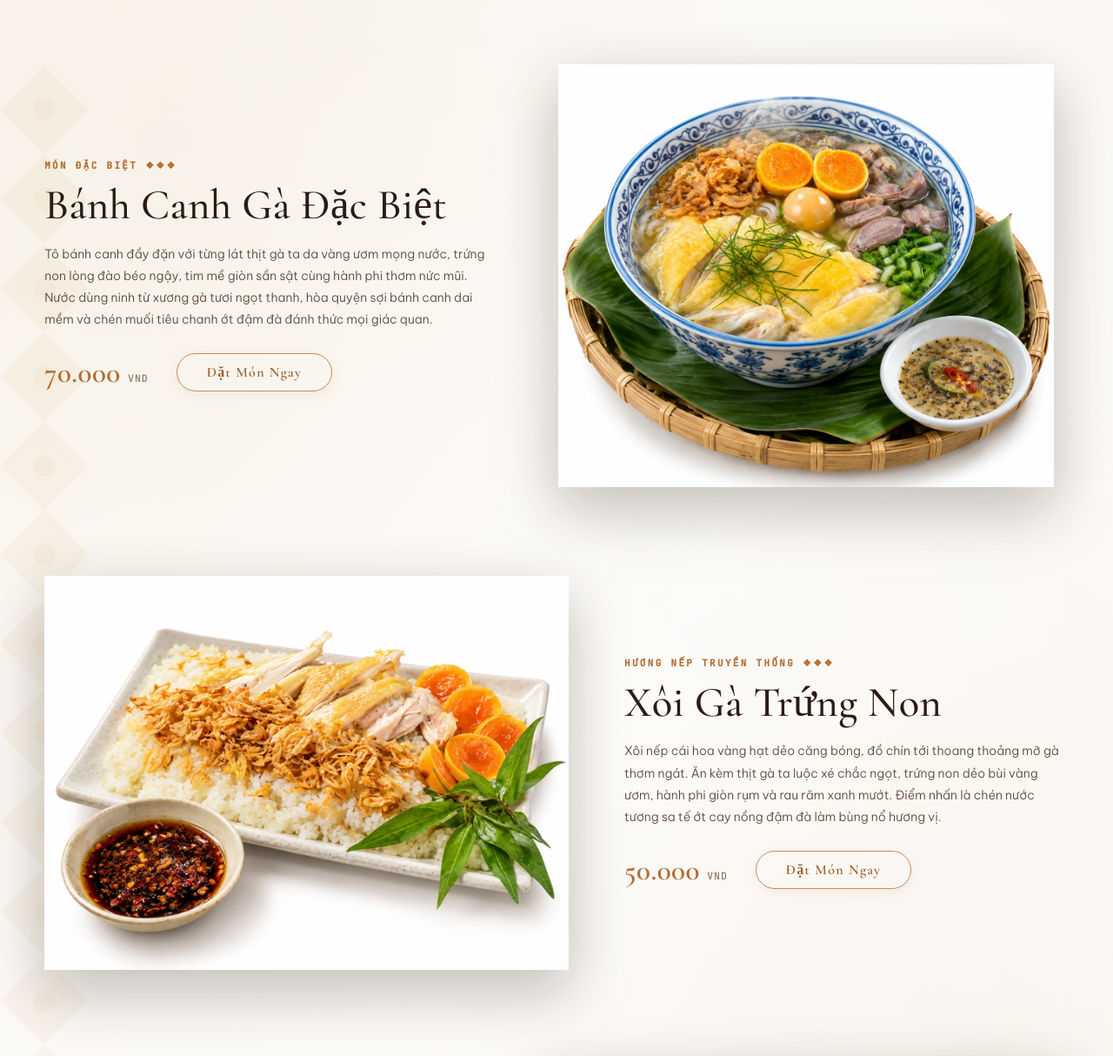
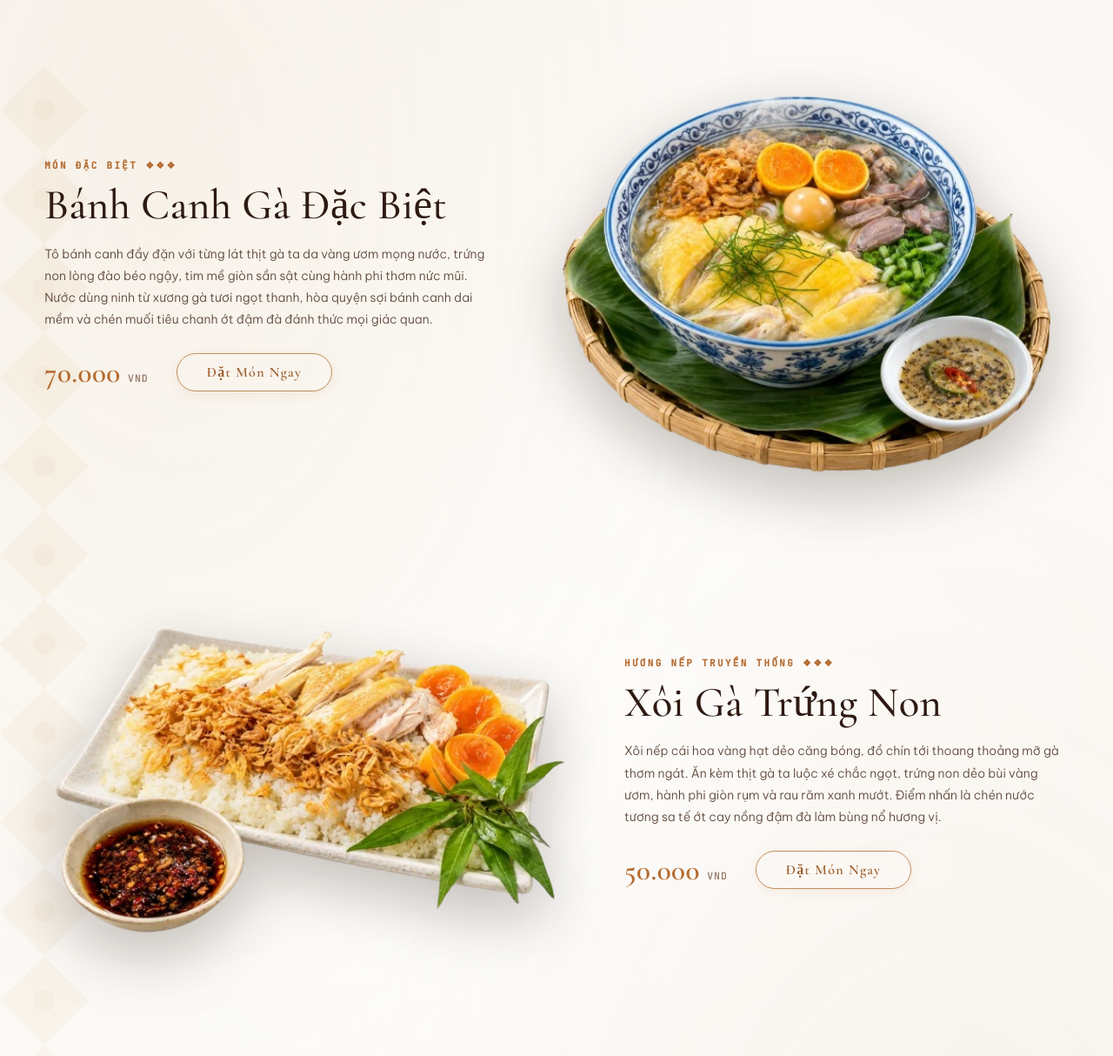
Before and after one commit to philipsgn/BanhcanhHangGon-Website, a website: page index.html in a window 1280 px wide. Shown: the part 2281-3495 px from the top of the page at 87% size. Drawn offline with nearby package versions, Linux system fonts and the light colour scheme.

Commit message:
feat: convert removebg images to lightweight WebP and apply transparent 3D dishes to Section Menu

```diff
--- a/index.html
+++ b/index.html
@@ -3038,8 +3038,8 @@
         </div>
         <div class="menu-dish-visual">
           <picture>
-            <source srcset="images/menu/banhcanhga-t9.webp" type="image/webp">
-            <img src="images/menu/banhcanhga-t9.png" alt="Bánh Canh Gà Đặc Biệt Hàng Gòn" loading="lazy" decoding="async" class="menu-dish-img">
+            <source srcset="images/menu/banhcanhga-t9-removebg-preview.webp" type="image/webp">
+            <img src="images/menu/banhcanhga-t9-removebg-preview.png" alt="Bánh Canh Gà Đặc Biệt Hàng Gòn" loading="lazy" decoding="async" class="menu-dish-img">
           </picture>
         </div>
       </article>
@@ -3059,8 +3059,8 @@
         </div>
         <div class="menu-dish-visual">
           <picture>
-            <source srcset="images/menu/xoiga-t9.webp" type="image/webp">
-            <img src="images/menu/xoiga-t9.png" alt="Xôi Gà Trứng Non Hàng Gòn" loading="lazy" decoding="async" class="menu-dish-img">
+            <source srcset="images/menu/xoiga-t9-removebg-preview.webp" type="image/webp">
+            <img src="images/menu/xoiga-t9-removebg-preview.png" alt="Xôi Gà Trứng Non Hàng Gòn" loading="lazy" decoding="async" class="menu-dish-img">
           </picture>
         </div>
       </article>
@@ -3080,8 +3080,8 @@
         </div>
         <div class="menu-dish-visual">
           <picture>
-            <source srcset="images/menu/comgaxe-t9.webp" type="image/webp">
-            <img src="images/menu/comgaxe-t9.png" alt="Cơm Gỏi Gà Xé Hàng Gòn" loading="lazy" decoding="async" class="menu-dish-img">
+            <source srcset="images/menu/comgaxe-t9-removebg-preview.webp" type="image/webp">
+            <img src="images/menu/comgaxe-t9-removebg-preview.png" alt="Cơm Gỏi Gà Xé Hàng Gòn" loading="lazy" decoding="async" class="menu-dish-img">
           </picture>
         </div>
       </article>
```
Also changed, not shown: images/menu/banhcanhga-t9-removebg-preview.png (added), images/menu/banhcanhga-t9-removebg-preview.webp (added), images/menu/comgaxe-t9-removebg-preview.png (added), images/menu/comgaxe-t9-removebg-preview.webp (added), images/menu/xoiga-t9-removebg-preview.png (added), images/menu/xoiga-t9-removebg-preview.webp (added).
